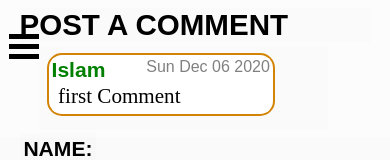
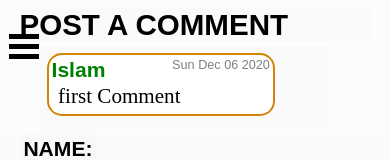
Before and after one commit to IslamHamad95/review-x-review, a React (Create React App) app: page /contactus in a window 390 px wide. Shown: the top 160 px of the page. Built offline with nearby package versions, Linux system fonts and the light colour scheme.

Commit message:
styling topic.css

```diff
--- a/src/styling/ContactUs.css
+++ b/src/styling/ContactUs.css
@@ -98,8 +98,14 @@
     .contact-us-form #message-input{
         width: 90%;
     }
+    .contact-us-form #submit-button{
+        font-size: 2vh;
+    }
     .contact-us-form label{
         font-size:2.5vh;
     }
+    .comments #date{
+        font-size:1.5vh;
+    }
 
 }
--- a/src/styling/Topic.css
+++ b/src/styling/Topic.css
@@ -76,7 +76,9 @@
     font-size: 4vh;
   }
   .show-post #post-body {
-    font-size: 3vh;
+    margin-left:5%;
+    width: 90%;
+    font-size: 2.5vh;
   }
   .show-post #post-author {
     font-size: 2vh;
```
